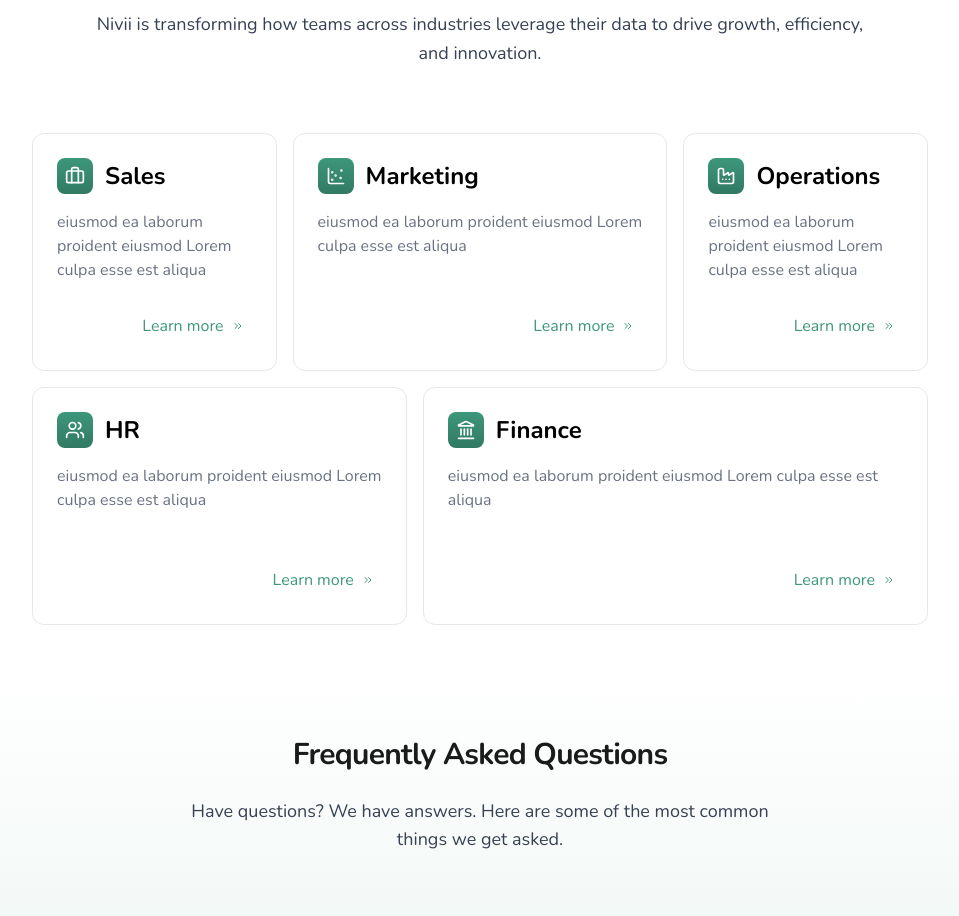
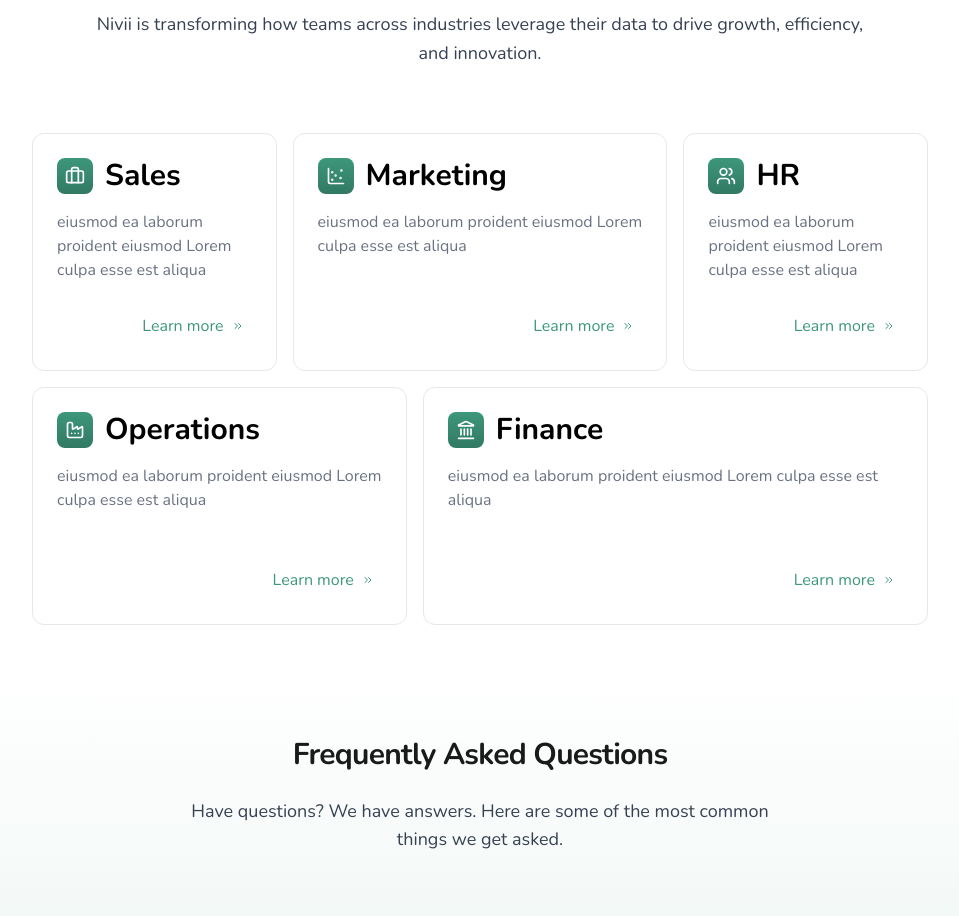
Before and after one commit to nivii-ai/web, a Next.js app: page /en in a window 1280 px wide. Shown: the part 1460-2376 px from the top of the page, without its empty margins (160-1119 px from the left). Built offline with nearby package versions, Linux system fonts and the light colour scheme.

Commit message:
feat: large font size in use cases

```diff
--- a/src/components/home/use-cases.tsx
+++ b/src/components/home/use-cases.tsx
@@ -37,7 +37,7 @@
       desc: t("operations.description"),
       shortDesc: t("operations.shortDescription"),
       img: `/operations_${locale}.jpeg`,
-      gridLayout: "col-span-2",
+      gridLayout: "col-span-3 col-start-1 row-start-2",
     },
     {
       icon: <Users className="size-5" />,
@@ -45,7 +45,7 @@
       desc: t("hr.description"),
       shortDesc: t("hr.shortDescription"),
       img: `/hr_${locale}.jpeg`,
-      gridLayout: "col-span-3",
+      gridLayout: "col-span-2 col-start-6",
     },
     {
       icon: <Landmark className="size-5" />,
--- a/src/components/ui/use-case-card.tsx
+++ b/src/components/ui/use-case-card.tsx
@@ -95,7 +95,7 @@
             <div className="rounded-lg bg-gradient-to-b from-brand-green to-brand-green-dark p-2 text-background">
               {icon}
             </div>
-            {title}
+            <span className="text-3xl">{title}</span>
           </h3>
           <p
             className={cn(
```
